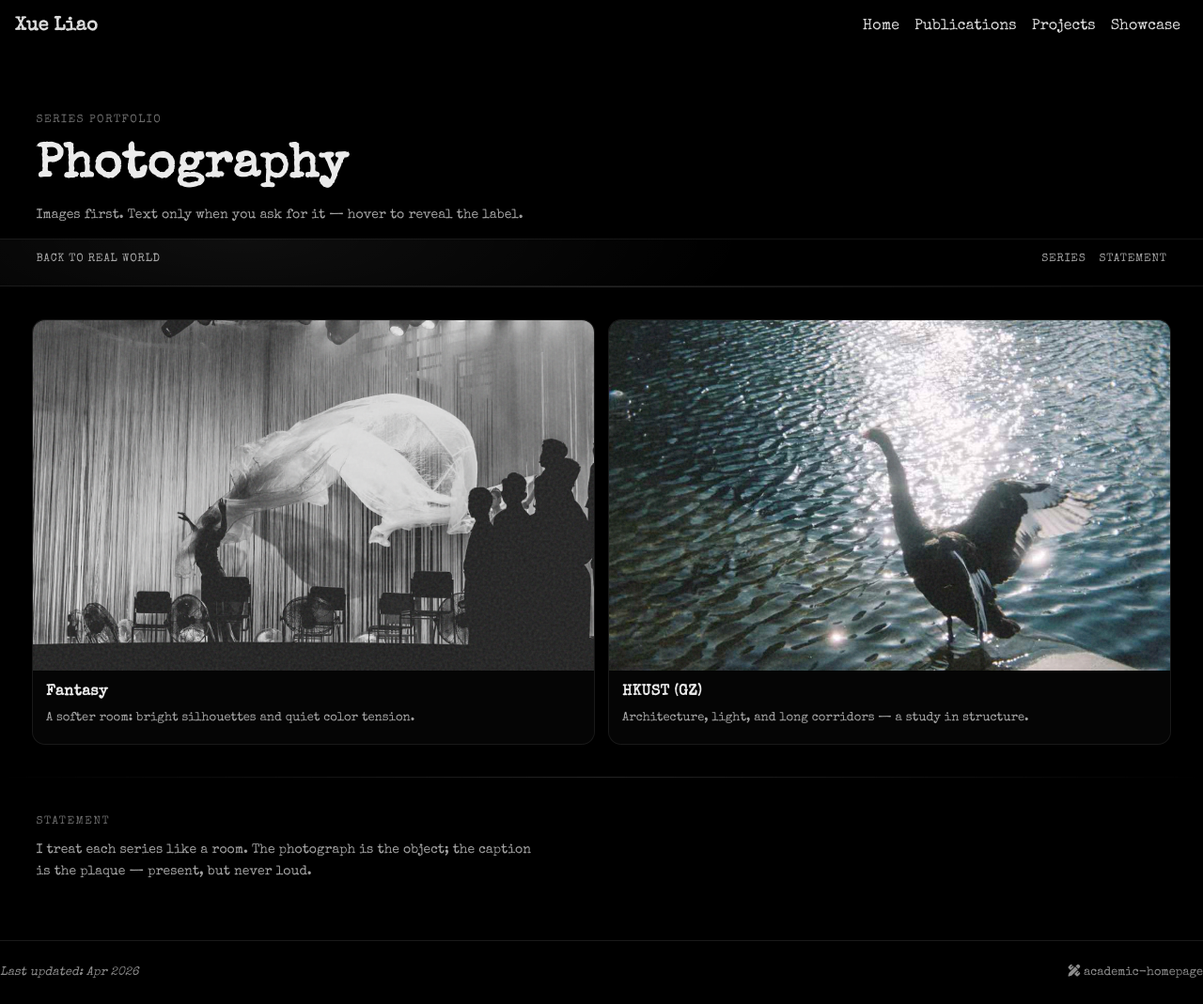
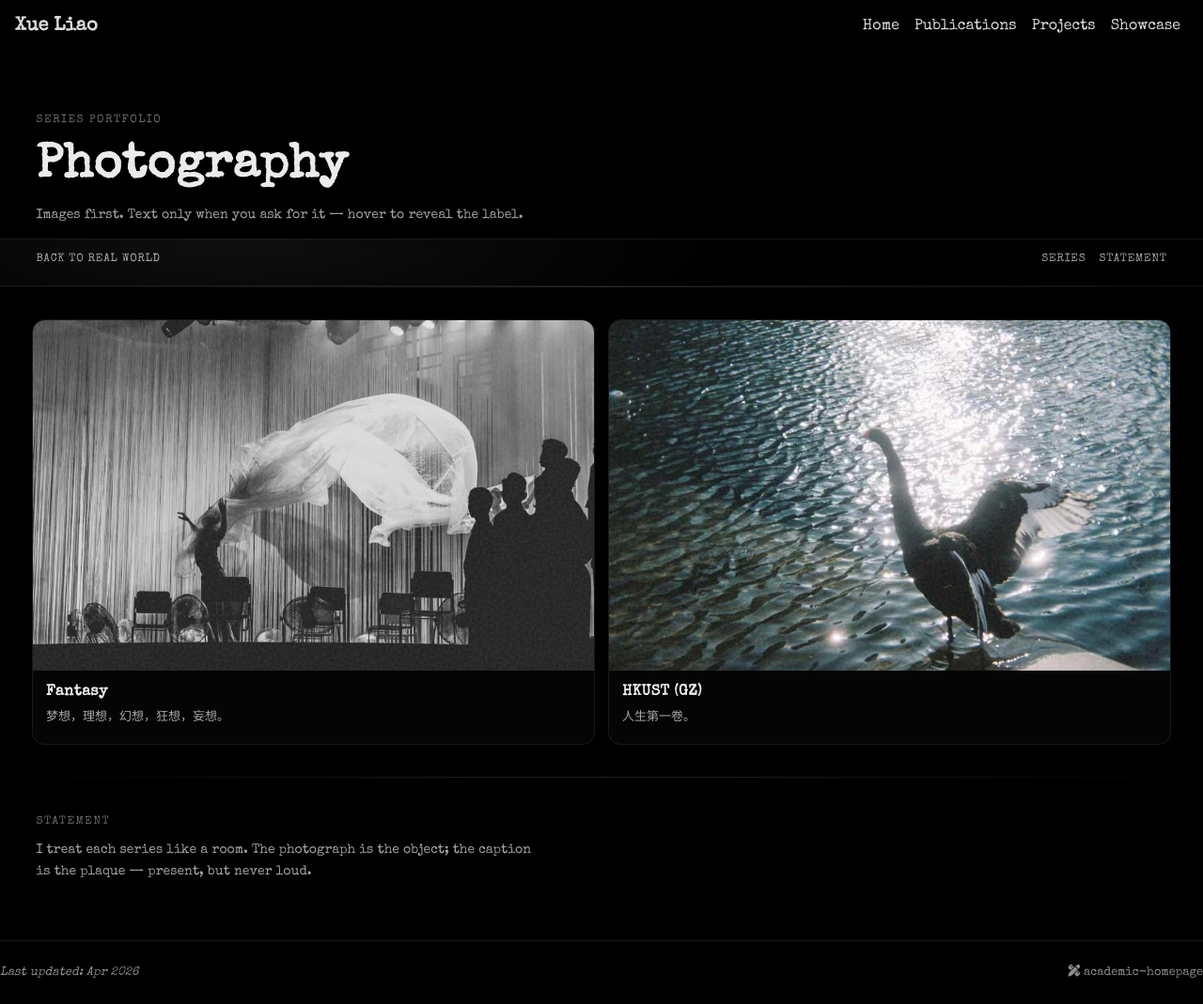
Before and after one commit to yutiaoyi/yutiaoyi.github.io, a Jekyll site: the page built from showcase/photography/index.html, in a window 1280 px wide and 1069 px high. Shown: the whole window at 94% size. Built offline with Jekyll 4.4.1, drawn with Linux system fonts in a browser that asks for light colours; nearby versions of some CDN libraries; a style sheet for code colours, icons or effects is not loaded.

Commit message:
modify some text

```diff
--- a/showcase/photography/index.html
+++ b/showcase/photography/index.html
@@ -37,9 +37,7 @@ body_class: photo-body
             linear-gradient(180deg, rgba(0,0,0,0.92), rgba(0,0,0,0.99));"></div>
           <div class="series-card__body">
             <h2 class="series-card__title">Fantasy</h2>
-            <p class="series-card__desc">
-              A softer room: bright silhouettes and quiet color tension.
-            </p>
+            <p class="series-card__desc">{{ site.data.photography_series.fantasy.desc }}</p>
           </div>
         </a>
       </article>
@@ -52,9 +50,7 @@ body_class: photo-body
             linear-gradient(180deg, rgba(0,0,0,0.92), rgba(0,0,0,0.99));"></div>
           <div class="series-card__body">
             <h2 class="series-card__title">HKUST (GZ)</h2>
-            <p class="series-card__desc">
-              Architecture, light, and long corridors — a study in structure.
-            </p>
+            <p class="series-card__desc">{{ site.data.photography_series.hkust_gz.desc }}</p>
           </div>
         </a>
       </article>
```
